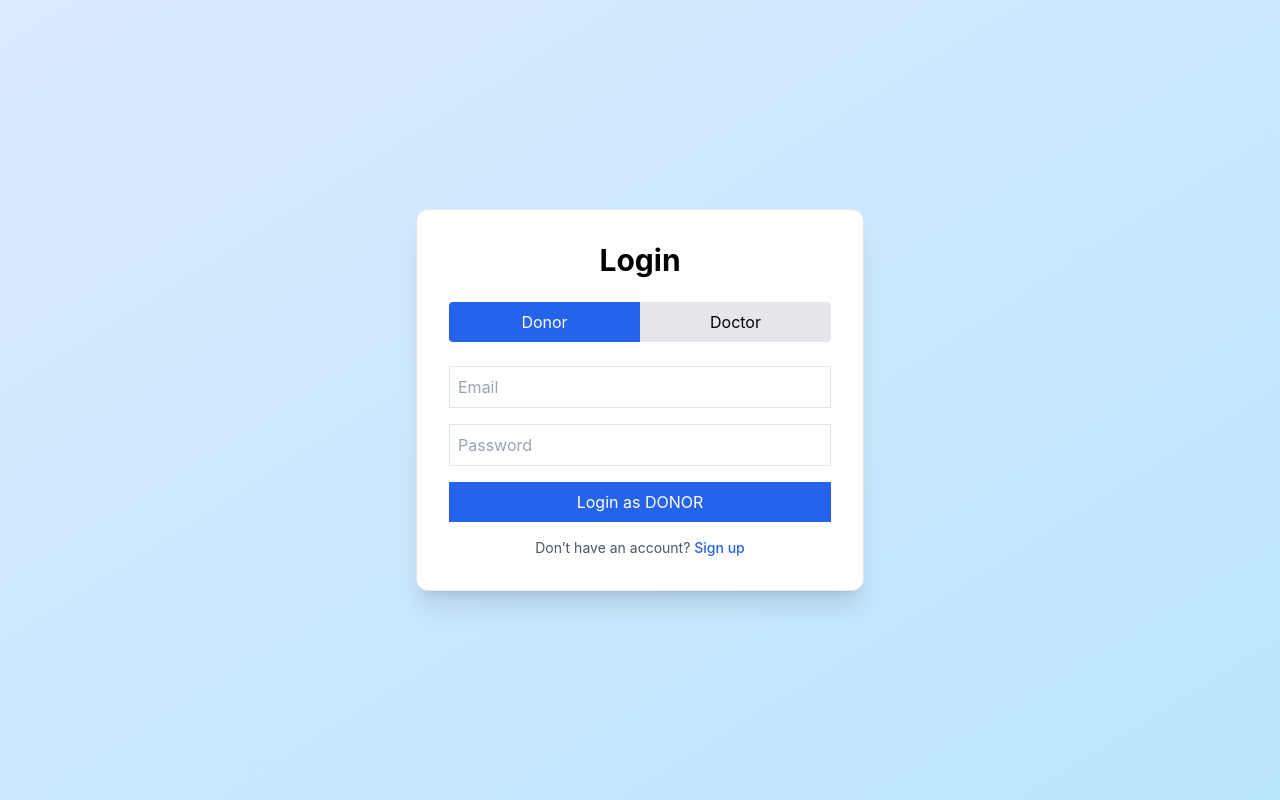
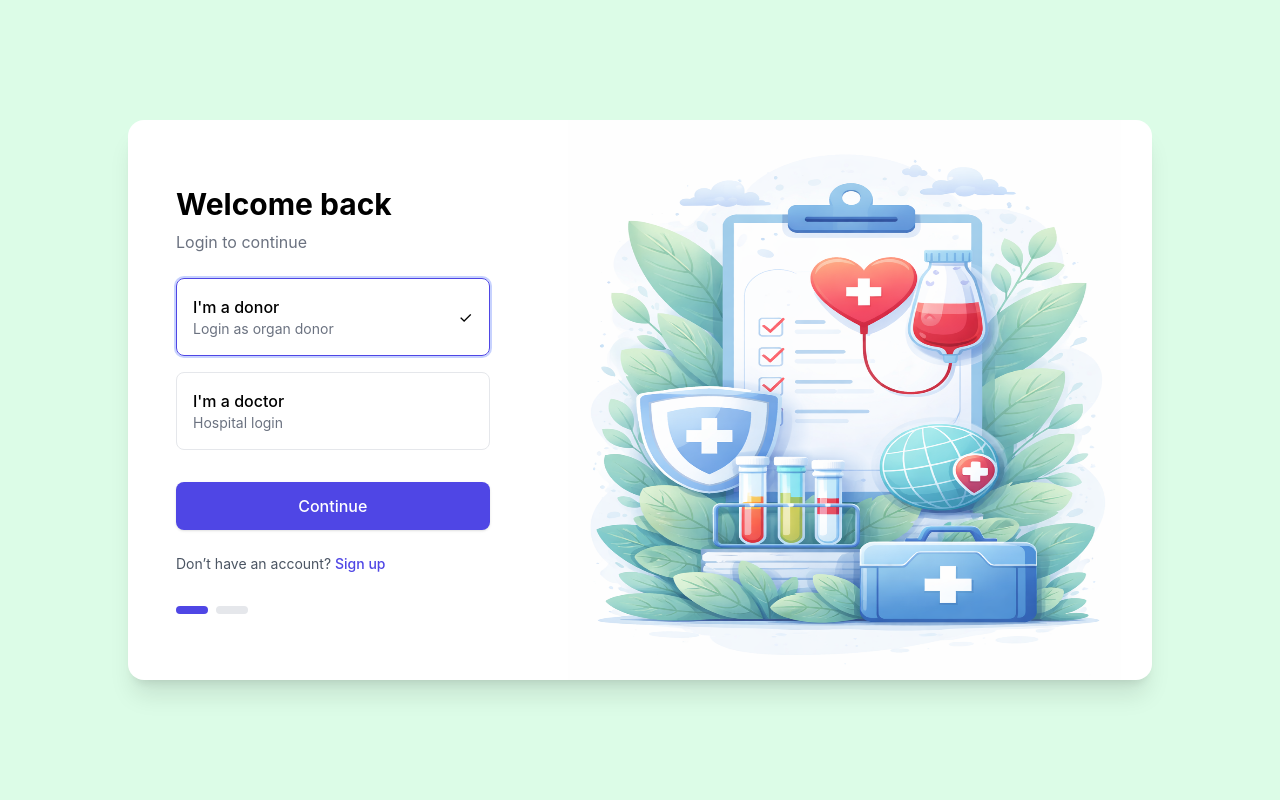
Before and after one commit to Aayusharya17/VitaMatch-Organs-Donation, a React (Create React App) app in the folder frontend/: page /login in a window 1280 px wide. Built offline with nearby package versions, Linux system fonts and the light colour scheme.

Commit message:
Login UI changed

```diff
--- a/frontend/src/pages/Login.jsx
+++ b/frontend/src/pages/Login.jsx
@@ -1,6 +1,7 @@
 import React, { useState } from "react";
 import { useNavigate } from "react-router-dom";
 import axios from "axios";
+import loginImage from "../assets/Signup.png"
 
 const api = axios.create({
   baseURL: "http://localhost:5000/api/v1",
@@ -9,6 +10,7 @@ const api = axios.create({
 const Login = () => {
   const navigate = useNavigate();
 
+  const [step, setStep] = useState(1);
   const [role, setRole] = useState("DONOR");
   const [email, setEmail] = useState("");
   const [password, setPassword] = useState("");
@@ -18,8 +20,6 @@ const Login = () => {
     e.preventDefault();
     setLoading(true);
 
-    console.log("LOGIN CLICKED");
-
     try {
       const res = await api.post("/user/login", {
         email,
@@ -27,22 +27,12 @@ const Login = () => {
         role,
       });
 
-      console.log("LOGIN RESPONSE:", res.data);
-
-      // Store JWT
       localStorage.setItem("token", res.data.data);
 
-      console.log("TOKEN SAVED:", localStorage.getItem("token"));
-
-      // Redirect
-      if (role === "DONOR") {
-        navigate("/donor-dashboard");
-      } else {
-        navigate("/doctor-dashboard");
-      }
-
+      role === "DONOR"
+        ? navigate("/donor-dashboard")
+        : navigate("/doctor-dashboard");
     } catch (err) {
-      console.error(err);
       alert(err.response?.data?.message || "Login failed");
     } finally {
       setLoading(false);
@@ -50,69 +40,127 @@ const Login = () => {
   };
 
   return (
-    <div className="min-h-screen flex items-center justify-center bg-gradient-to-br from-blue-100 to-sky-200">
-      <div className="bg-white p-8 rounded-xl shadow-xl w-full max-w-md border">
+  <div className="min-h-screen bg-green-100 flex items-center justify-center p-6">
 
-        <h2 className="text-3xl font-bold text-center mb-6">Login</h2>
+    <div className="bg-white rounded-2xl shadow-xl max-w-5xl w-full grid grid-cols-1 md:grid-cols-[40%_60%] overflow-hidden">
 
-        {/* ROLE */}
-        <div className="flex mb-6 rounded overflow-hidden">
-          <button
+      {/* LEFT */}
+      <div className="px-12 flex flex-col justify-center">
+
+        <h2 className="text-3xl font-bold mb-2">Welcome back</h2>
+        <p className="text-gray-500 mb-6">Login to continue</p>
+
+        {/* STEP 1 ROLE */}
+        {step === 1 && (
+          <>
+            <div className="space-y-4 mb-8">
+
+              <div
                 onClick={() => setRole("DONOR")}
-            className={`w-1/2 py-2 ${role === "DONOR" ? "bg-blue-600 text-white" : "bg-gray-200"}`}
+                className={`border rounded-lg p-4 cursor-pointer flex justify-between items-center ${
+                  role === "DONOR"
+                    ? "border-indigo-600 ring-2 ring-indigo-200"
+                    : ""
+                }`}
               >
-            Donor
-          </button>
+                <div>
+                  <p className="font-medium">I'm a donor</p>
+                  <p className="text-sm text-gray-500">Login as organ donor</p>
+                </div>
+                {role === "DONOR" && "✓"}
+              </div>
+
+              <div
+                onClick={() => setRole("DOCTOR")}
+                className={`border rounded-lg p-4 cursor-pointer flex justify-between items-center ${
+                  role === "DOCTOR"
+                    ? "border-indigo-600 ring-2 ring-indigo-200"
+                    : ""
+                }`}
+              >
+                <div>
+                  <p className="font-medium">I'm a doctor</p>
+                  <p className="text-sm text-gray-500">Hospital login</p>
+                </div>
+                {role === "DOCTOR" && "✓"}
+              </div>
+
+            </div>
 
             <button
-            onClick={() => setRole("DOCTOR")}
-            className={`w-1/2 py-2 ${role === "DOCTOR" ? "bg-blue-600 text-white" : "bg-gray-200"}`}
+              onClick={() => setStep(2)}
+              className="w-full bg-indigo-600 hover:bg-indigo-700 transition text-white py-3 rounded-lg font-medium shadow"
             >
-            Doctor
+              Continue
             </button>
+          </>
+        )}
+
+        {/* STEP 2 FORM */}
+        {step === 2 && (
+          <form onSubmit={handleSubmit} className="mt-6 space-y-4 max-w-sm">
+
+            <div className="relative">
+              <input
+                type="email"
+                required
+                value={email}
+                onChange={(e) => setEmail(e.target.value)}
+                className="peer input pt-5"
+              />
+              <label className="absolute left-4 top-3 text-gray-700 font-medium text-sm transition-all
+                peer-focus:text-xs peer-focus:-top-2 peer-focus:bg-white peer-focus:px-1
+                peer-valid:text-xs peer-valid:-top-2 peer-valid:bg-white peer-valid:px-1">
+                Email
+              </label>
             </div>
 
-        <form onSubmit={handleSubmit} className="space-y-4">
-
-          <input
-            type="email"
-            placeholder="Email"
-            required
-            className="border w-full p-2"
-            value={email}
-            onChange={(e) => setEmail(e.target.value)}
-          />
-
+            <div className="relative">
               <input
                 type="password"
-            placeholder="Password"
                 required
-            className="border w-full p-2"
                 value={password}
                 onChange={(e) => setPassword(e.target.value)}
+                className="peer input pt-5"
               />
+              <label className="absolute left-4 top-3 text-gray-700 font-medium text-sm transition-all
+                peer-focus:text-xs peer-focus:-top-2 peer-focus:bg-white peer-focus:px-1
+                peer-valid:text-xs peer-valid:-top-2 peer-valid:bg-white peer-valid:px-1">
+                Password
+              </label>
+            </div>
 
-          <button
-            type="submit"
-            disabled={loading}
-            className="w-full bg-blue-600 text-white py-2"
-          >
+            <button className="w-full bg-indigo-600 hover:bg-indigo-700 transition text-white py-3 rounded-lg font-medium shadow">
               {loading ? "Logging in..." : `Login as ${role}`}
             </button>
+          </form>
+        )}
 
-        </form>
-        <p className="text-center text-sm text-gray-600 mt-4">
+        <p className="text-sm text-gray-600 mt-6">
           Don’t have an account?{" "}
           <span
-            className="text-blue-600 font-medium cursor-pointer hover:underline"
             onClick={() => navigate("/signup")}
+            className="text-indigo-600 font-medium cursor-pointer hover:underline"
           >
             Sign up
           </span>
         </p>
+
+          <div className="flex gap-2 mt-8">
+            <span className={`w-8 h-2 rounded-full ${step===1?"bg-indigo-600":"bg-gray-200"}`}></span>
+            <span className={`w-8 h-2 rounded-full ${step===2?"bg-indigo-600":"bg-gray-200"}`}></span>
+          </div>
+      </div>
+
+      {/* RIGHT IMAGE */}
+      <div className="hidden md:flex items-center justify-center">
+        <img src={loginImage} className="w-[90%] h-[70vh]" />
+      </div>
+
     </div>
   </div>
 );
+
 };
 
 export default Login;
--- a/frontend/src/pages/Signup.jsx
+++ b/frontend/src/pages/Signup.jsx
@@ -50,7 +50,7 @@ export default function Signup() {
       <div className="bg-white rounded-2xl shadow-xl max-w-5xl w-full grid grid-cols-1 md:grid-cols-2 overflow-hidden">
 
         {/* LEFT */}
-        <div className="p-10 flex flex-col justify-center">
+        <div className="p-12 flex flex-col justify-center">
 
           <h2 className="text-3xl font-bold mb-2">Create an account</h2>
 
@@ -161,6 +161,15 @@ export default function Signup() {
   </form>
 )}
 
+    <p className="text-sm text-gray-600 mt-6">
+          Already have an account ?{" "}
+          <span
+            onClick={() => navigate("/login")}
+            className="text-indigo-600 font-medium cursor-pointer hover:underline"
+          >
+            Login
+          </span>
+        </p>
 
           {/* PROGRESS */}
           <div className="flex gap-2 mt-8">
```
Lines whose indentation alone changed are shown as unchanged.
